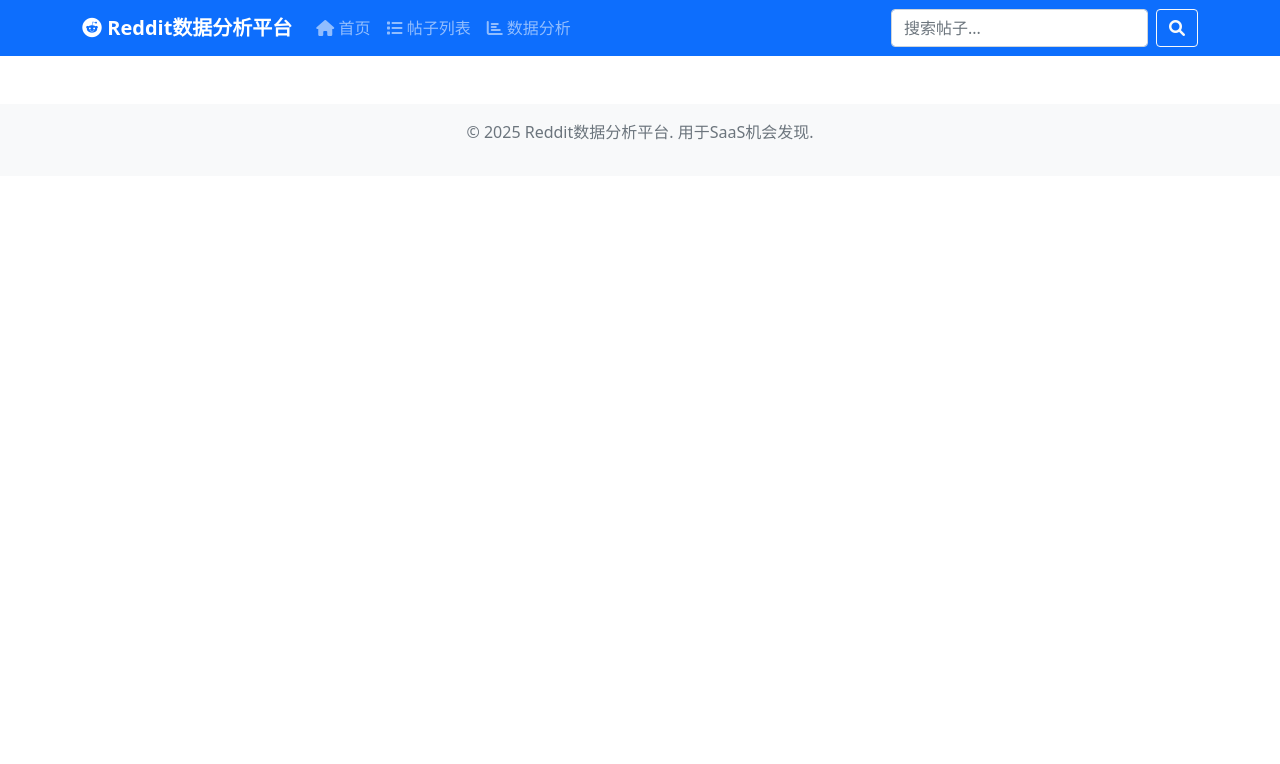
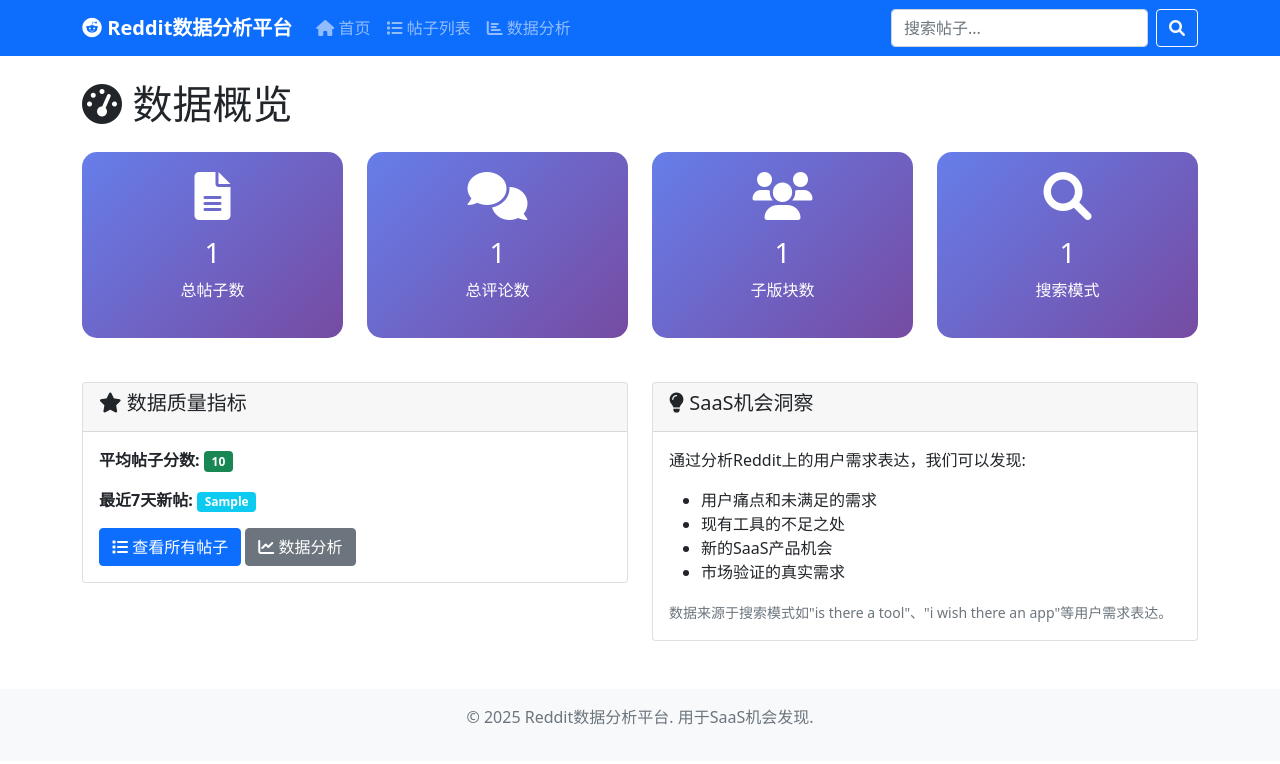
Before and after one commit to Arterning/reddit-insights-crawl, a Flask app: template templates/index.html in a window 1280 px wide. Shown: the top 764 px of the page. Run offline with Flask 3, Linux system fonts and the light colour scheme; the template is opened without the code that fills it: most values are stand-ins (such as "Sample title", 1, 10 or a date in 2020); some libraries are stand-ins or nearby versions.

Commit message:
update chart cdn

```diff
--- a/app.py
+++ b/app.py
@@ -101,7 +101,7 @@ def posts():
 
         conn.close()
 
-        print("debug", posts)
+        # print("debug", posts)
 
         return render_template('posts.html',
                              posts=posts,
--- a/templates/base.html
+++ b/templates/base.html
@@ -90,7 +90,7 @@
     </footer>
 
     <script src="https://cdnjs.cloudflare.com/ajax/libs/bootstrap/5.1.3/js/bootstrap.bundle.min.js"></script>
-    <script src="https://cdnjs.cloudflare.com/ajax/libs/chart.js/3.9.1/chart.min.js"></script>
+    <script src="https://cdnjs.cloudflare.com/ajax/libs/Chart.js/3.9.1/chart.min.js" integrity="sha512-ElRFoEQdI5Ht6kZvyzXhYG9NqjtkmlkfYk0wr6wHxU9JEHakS7UJZNeml5ALk+8IKlU6jDgMabC3vkumRokgJA==" crossorigin="anonymous" referrerpolicy="no-referrer"></script>
     {% block scripts %}{% endblock %}
 </body>
 </html>
--- a/templates/index.html
+++ b/templates/index.html
@@ -1,15 +1,16 @@
 <!DOCTYPE html>
 <html lang="zh-CN">
+
 <head>
     <meta charset="UTF-8">
     <meta name="viewport" content="width=device-width, initial-scale=1.0">
-    <title>{% block title %}Reddit数据分析平台{% endblock %}</title>
     <link href="https://cdnjs.cloudflare.com/ajax/libs/bootstrap/5.1.3/css/bootstrap.min.css" rel="stylesheet">
     <link href="https://cdnjs.cloudflare.com/ajax/libs/font-awesome/6.0.0/css/all.min.css" rel="stylesheet">
     <style>
         .navbar-brand {
             font-weight: bold;
         }
+
         .stats-card {
             background: linear-gradient(135deg, #667eea 0%, #764ba2 100%);
             color: white;
@@ -17,10 +18,12 @@
             padding: 20px;
             margin-bottom: 20px;
         }
+
         .post-card {
             border-left: 4px solid #007bff;
             margin-bottom: 15px;
         }
+
         .score-badge {
             background-color: #28a745;
             color: white;
@@ -28,6 +31,7 @@
             padding: 5px 10px;
             font-size: 0.8rem;
         }
+
         .comment-badge {
             background-color: #17a2b8;
             color: white;
@@ -35,6 +39,7 @@
             padding: 5px 10px;
             font-size: 0.8rem;
         }
+
         .pattern-badge {
             background-color: #6f42c1;
             color: white;
@@ -42,6 +47,7 @@
             padding: 3px 8px;
             font-size: 0.7rem;
         }
+
         .truncate {
             display: -webkit-box;
             -webkit-line-clamp: 3;
@@ -50,38 +56,94 @@
         }
     </style>
 </head>
+
 <body>
-    <nav class="navbar navbar-expand-lg navbar-dark bg-primary">
-        <div class="container">
-            <a class="navbar-brand" href="/">
-                <i class="fab fa-reddit"></i> Reddit数据分析平台
-            </a>
-            <button class="navbar-toggler" type="button" data-bs-toggle="collapse" data-bs-target="#navbarNav">
-                <span class="navbar-toggler-icon"></span>
-            </button>
-            <div class="collapse navbar-collapse" id="navbarNav">
-                <ul class="navbar-nav me-auto">
-                    <li class="nav-item">
-                        <a class="nav-link" href="/"><i class="fas fa-home"></i> 首页</a>
-                    </li>
-                    <li class="nav-item">
-                        <a class="nav-link" href="/posts"><i class="fas fa-list"></i> 帖子列表</a>
-                    </li>
-                    <li class="nav-item">
-                        <a class="nav-link" href="/analytics"><i class="fas fa-chart-bar"></i> 数据分析</a>
-                    </li>
-                </ul>
-                <form class="d-flex" action="/posts" method="GET">
-                    <input class="form-control me-2" type="search" name="q" placeholder="搜索帖子..." aria-label="Search">
-                    <button class="btn btn-outline-light" type="submit"><i class="fas fa-search"></i></button>
-                </form>
+
+    <!-- index.html -->
+    {% extends "base.html" %}
+
+    {% block title %}首页 - Reddit数据分析平台{% endblock %}
+
+    {% block content %}
+    <div class="row">
+        <div class="col-12">
+            <h1 class="mb-4"><i class="fas fa-tachometer-alt"></i> 数据概览</h1>
+        </div>
+    </div>
+
+    <div class="row">
+        <div class="col-md-3 col-sm-6">
+            <div class="stats-card text-center">
+                <i class="fas fa-file-alt fa-3x mb-3"></i>
+                <h3>{{ stats.total_posts }}</h3>
+                <p>总帖子数</p>
             </div>
         </div>
-    </nav>
+        <div class="col-md-3 col-sm-6">
+            <div class="stats-card text-center">
+                <i class="fas fa-comments fa-3x mb-3"></i>
+                <h3>{{ stats.total_comments }}</h3>
+                <p>总评论数</p>
+            </div>
+        </div>
+        <div class="col-md-3 col-sm-6">
+            <div class="stats-card text-center">
+                <i class="fas fa-users fa-3x mb-3"></i>
+                <h3>{{ stats.total_subreddits }}</h3>
+                <p>子版块数</p>
+            </div>
+        </div>
+        <div class="col-md-3 col-sm-6">
+            <div class="stats-card text-center">
+                <i class="fas fa-search fa-3x mb-3"></i>
+                <h3>{{ stats.total_patterns }}</h3>
+                <p>搜索模式</p>
+            </div>
+        </div>
+    </div>
 
-    <main class="container mt-4">
-        {% block content %}{% endblock %}
-    </main>
+    <div class="row mt-4">
+        <div class="col-md-6">
+            <div class="card">
+                <div class="card-header">
+                    <h5><i class="fas fa-star"></i> 数据质量指标</h5>
+                </div>
+                <div class="card-body">
+                    <p><strong>平均帖子分数:</strong> <span class="badge bg-success">{{ stats.avg_score }}</span></p>
+                    <p><strong>最近7天新帖:</strong> <span class="badge bg-info">{{ stats.posts_last_week }}</span></p>
+                    <div class="mt-3">
+                        <a href="/posts" class="btn btn-primary">
+                            <i class="fas fa-list"></i> 查看所有帖子
+                        </a>
+                        <a href="/analytics" class="btn btn-secondary">
+                            <i class="fas fa-chart-line"></i> 数据分析
+                        </a>
+                    </div>
+                </div>
+            </div>
+        </div>
+        <div class="col-md-6">
+            <div class="card">
+                <div class="card-header">
+                    <h5><i class="fas fa-lightbulb"></i> SaaS机会洞察</h5>
+                </div>
+                <div class="card-body">
+                    <p>通过分析Reddit上的用户需求表达，我们可以发现:</p>
+                    <ul>
+                        <li>用户痛点和未满足的需求</li>
+                        <li>现有工具的不足之处</li>
+                        <li>新的SaaS产品机会</li>
+                        <li>市场验证的真实需求</li>
+                    </ul>
+                    <small class="text-muted">
+                        数据来源于搜索模式如"is there a tool"、"i wish there an app"等用户需求表达。
+                    </small>
+                </div>
+            </div>
+        </div>
+    </div>
+    {% endblock %}
+
 
     <footer class="bg-light text-center text-muted mt-5 py-3">
         <div class="container">
@@ -90,7 +152,8 @@
     </footer>
 
     <script src="https://cdnjs.cloudflare.com/ajax/libs/bootstrap/5.1.3/js/bootstrap.bundle.min.js"></script>
-    <script src="https://cdnjs.cloudflare.com/ajax/libs/chart.js/3.9.1/chart.min.js"></script>
+
     {% block scripts %}{% endblock %}
 </body>
+
 </html>
```
